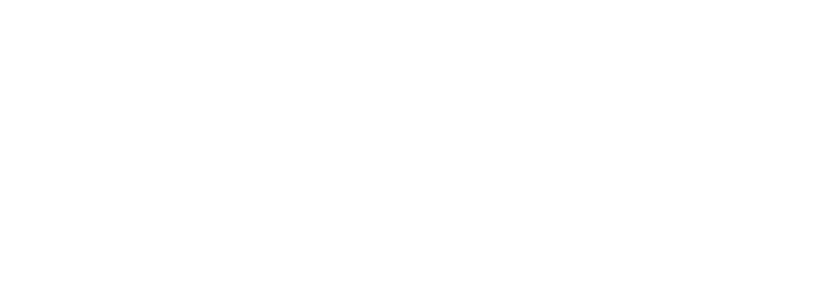
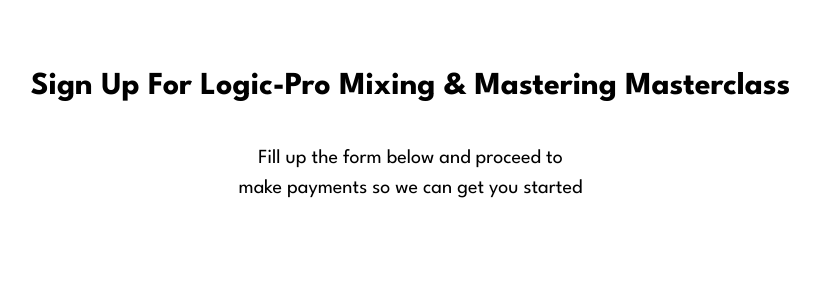
Before and after one commit to borodedamie/wave-music, a React (Vite) app: page /enroll-now in a window 1280 px wide. Before the commit this address had no page. Shown: the top 300 px of the page, without its empty margins (227-1047 px from the left). Built offline with nearby package versions, Linux system fonts and the light colour scheme.

Commit message:
started working on enroll now page, connected all buttons on the landing page to lead to enroll now page

```diff
--- a/src/App.css
+++ b/src/App.css
@@ -77,6 +77,7 @@
   padding: 12px 100px;
   font-size: 1.25em;
   margin-bottom: 10%;
+  cursor: pointer;
 }
 
 .about {
@@ -355,3 +356,25 @@
   align-items: center;
   gap: 3em;
 }
+
+/* Sign up component CSS */
+.signup {
+  height: 100vh;
+  background-color: rgba(255, 255, 255, 1);
+}
+
+.signup-heading {
+  text-align: center;
+  font-family: 'League Spartan', 'Sans-serif';
+  margin: 5% auto;
+}
+
+.signup-heading h3 {
+  font-size: 2em;
+}
+
+.signup-heading p {
+  font-size: 1.25em;
+  max-width: 27vw;
+  margin: auto;
+}
--- a/src/App.jsx
+++ b/src/App.jsx
@@ -1,12 +1,14 @@
 import { BrowserRouter, Routes, Route } from 'react-router-dom';
 import './App.css'
 import Home from './pages/Home';
+import Enroll from './pages/Enroll';
 
 function App() {
   return (
     <BrowserRouter>
       <Routes>
         <Route path="/" element={<Home />} />
+        <Route path="/enroll-now" element={<Enroll />} />
       </Routes>
     </BrowserRouter>
   )
--- a/src/components/Courses.jsx
+++ b/src/components/Courses.jsx
@@ -1,6 +1,8 @@
 import { useState } from 'react';
+import { useNavigate } from 'react-router-dom';
 
 function Courses() {
+    const navigate = useNavigate();
     const [selectedMasterclass, setSelectedMasterclass] = useState('logic-pro');
 
     return (
@@ -32,7 +34,7 @@
                             <p className="non-masterclass">5 months access to the full course</p>
                             <p className="non-masterclass-fee">$119.99</p>
                             <div className='card-enrol-button'>
-                                <button>Enroll Now</button>
+                                <button onClick={() => navigate('/enroll-now')}>Enroll Now</button>
                             </div>
                         </div>
                         <div className="logic-pro-card">
@@ -42,7 +44,7 @@
                             <p className="non-masterclass">5 months access to the full course</p>
                             <p className="non-masterclass-fee">$119.99</p>
                             <div className='card-enrol-button'>
-                                <button>Enroll Now</button>
+                                <button onClick={() => navigate('/enroll-now')}>Enroll Now</button>
                             </div>
                         </div>
                     </div>
@@ -56,7 +58,7 @@
                             <p className="non-masterclass">5 months access to the full course</p>
                             <p className="non-masterclass-fee">$119.99</p>
                             <div className='card-enrol-button'>
-                                <button>Enroll Now</button>
+                                <button onClick={() => navigate('/enroll-now')}>Enroll Now</button>
                             </div>
                         </div>
                     </div>
--- a/src/components/Hero.jsx
+++ b/src/components/Hero.jsx
@@ -1,11 +1,15 @@
+import { useNavigate } from 'react-router-dom';
+
 function Hero() {
+    const navigate = useNavigate();
+
     return (
         <div className="hero">
             <h1>Begin Today On The Path To Success As A Music Producer.</h1>
             <p>Lorem ipsum dolor sit amet consectetur. Non molestie nisl sapien donec congue
                 aliquet lectus pellentesque. Id sed posuere diam arcu amet aliquam nec libero.
                 Eget platea.</p>
-            <button>Enroll Now</button>
+            <button onClick={() => navigate('/enroll-now')}>Enroll Now</button>
         </div>
     )
 };
--- a/src/components/Navbar.jsx
+++ b/src/components/Navbar.jsx
@@ -1,4 +1,8 @@
+import { useNavigate } from 'react-router-dom';
+
 function Navbar() {
+    const navigate = useNavigate();
+
     return (
         <header>
             <div className="logo">
@@ -128,7 +132,7 @@
                     <li><a href="#">Courses</a></li>
                     <li><a href="#">Contact Us</a></li>
                 </ul>
-                <button>Enroll Now</button>
+                <button onClick={() => navigate('/enroll-now')}>Enroll Now</button>
             </nav>
         </header>
     )
--- /dev/null
+++ b/src/components/Signup.jsx
@@ -0,0 +1,13 @@
+function Signup() {
+    return (
+        <div className="signup">
+            <div className="signup-heading">
+                <h3>Sign Up For Logic-Pro Mixing & Mastering Masterclass</h3>
+                <p>Fill up the form below and proceed to make payments so we
+                    can get you started</p>
+            </div>
+        </div>
+    )
+}
+
+export default Signup;
--- /dev/null
+++ b/src/pages/Enroll.jsx
@@ -0,0 +1,11 @@
+import Signup from "../components/Signup";
+
+function Enroll() {
+    return (
+        <>
+            <Signup />
+        </>
+    )
+};
+
+export default Enroll;
```
